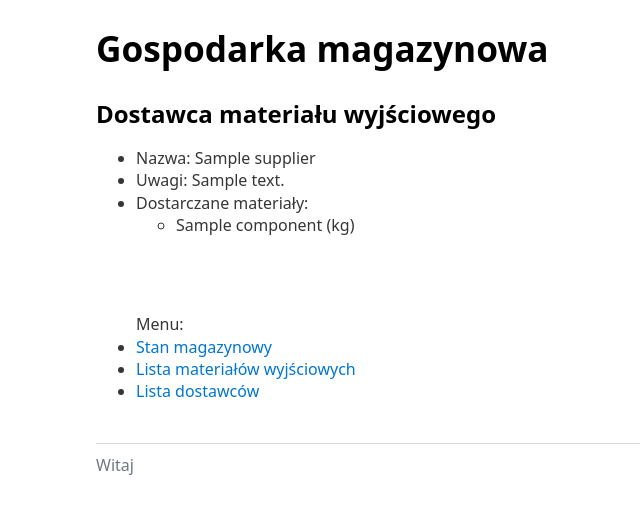
After one commit to raf-d/stock_level, a Django app: page /supplier/1/ in a window 1280 px wide. The commit adds this page. Shown: the top 514 px of the page, without its empty margins (144-784 px from the left). Run offline with Django 3.2, Linux system fonts and the light colour scheme; tables that the repository leaves empty hold one stand-in row (values such as "Sample post").

Commit message:
more views2

```diff
--- a/stocklevel/stocklevel/urls.py
+++ b/stocklevel/stocklevel/urls.py
@@ -16,7 +16,8 @@ Including another URLconf
 from django.contrib import admin
 from django.urls import path
 from stocklevel_app.views import BaseView, ComponentCreateView, ProductCreateView,\
-    RecipientCreateView, SupplierCreateView, ComponentsView, ComponentView
+    RecipientCreateView, SupplierCreateView, ComponentsView, ComponentView, SuppliersView,\
+    SupplierView, WarehouseEntryView, WarehouseReleaseFormView, StockLevelView
 
 urlpatterns = [
     path('admin/', admin.site.urls),
@@ -27,4 +28,10 @@ urlpatterns = [
     path('add-supplier/', SupplierCreateView.as_view()),
     path('components/', ComponentsView.as_view()),
     path('component/<int:component_id>/', ComponentView.as_view()),
+    path('suppliers/', SuppliersView.as_view()),
+    path('supplier/<int:supplier_id>/', SupplierView.as_view()),
+    path('add-warehouse-entry/', WarehouseEntryView.as_view()),
+    path('add-warehouse-release/', WarehouseReleaseFormView.as_view()),
+    path('stock-level/', StockLevelView.as_view()),
+
 ]
--- a/stocklevel/stocklevel_app/models.py
+++ b/stocklevel/stocklevel_app/models.py
@@ -4,9 +4,10 @@ from django.db import models
 class Component(models.Model):
     name = models.CharField(max_length=100, verbose_name='Nazwa materiału wyjściowego')
     measure = models.CharField(max_length=8, choices=(('kg', 'kg'), ('l', 'l')), verbose_name='Jednostka miary')
+    stock_level = models.FloatField(null=True, default=0)  # dodano
 
     def __str__(self):
-        return self.name
+        return (f'{self.name} ({self.measure})')
 
 
 class Recipient(models.Model):
@@ -36,16 +37,17 @@ class Product(models.Model):
 
 
 class WarehouseEntry(models.Model):
-    component = models.ForeignKey(Component, on_delete=models.CASCADE)
+    component = models.ForeignKey(Component, on_delete=models.CASCADE, verbose_name='Nazwa materiału wyjściowego')
     amount = models.FloatField(verbose_name='Ilość')
     # measure = models.CharField(choices=(('kg', 'kg'), ('l', 'l')))  powiązać z Component
-    supplier = models.ForeignKey(Supplier, on_delete=models.CASCADE)
+    supplier = models.ForeignKey(Supplier, on_delete=models.CASCADE, verbose_name='Dostawca materiału')
     supplier_series_number = models.CharField(max_length=100, verbose_name='Numer serii producenta')
     delivery_date = models.DateField(auto_now_add=True)
     # czy data ma się sama uzupełniać?
     warehouse_series_number = models.CharField(max_length=100, verbose_name='Numer magazynowy')
-    laboratory_series_number = models.CharField(max_length=100, null=True, verbose_name='Numer serii po badaniu')
-    use_by_date = models.DateField('Termin przydatności')
+    laboratory_series_number = models.CharField(max_length=100, null=True, verbose_name='Numer serii po badaniu',
+                                                help_text='Pole do uzupełnienia po wykonaniu badań wewnętrznych')
+    use_by_date = models.DateField(verbose_name='Termin przydatności')
 
     def __str__(self):
         return self.warehouse_series_number
--- a/stocklevel/stocklevel_app/templates/base.html
+++ b/stocklevel/stocklevel_app/templates/base.html
@@ -9,6 +9,13 @@
             {% block content %}{% endblock %}
         <br><br>
 
+            <ul>Menu:
+                <li><a href="../stock-level/">Stan magazynowy</a></li>
+                <li><a href="../components/">Lista materiałów wyjściowych</a></li>
+                <li><a href="../suppliers/">Lista dostawców</a></li>
+            </ul>
+
+
             <footer>Witaj</footer>
         </body>
     </html>
--- /dev/null
+++ b/stocklevel/stocklevel_app/templates/supplier.html
@@ -0,0 +1,16 @@
+{% extends 'base.html' %}
+{% block content %}
+    <h2>Dostawca materiału wyjściowego</h2>
+    <ul>
+        <li>Nazwa: {{ supplier.name }}</li>
+        <li>Uwagi: {{ supplier.comment }}</li>
+        <li>Dostarczane materiały:
+            <ul>
+                {% for comp in components %}
+                <li>{{ comp }}</li>
+                {% endfor %}
+            </ul>
+        </li>
+    </ul>
+
+{% endblock %}
--- a/stocklevel/stocklevel_app/views.py
+++ b/stocklevel/stocklevel_app/views.py
@@ -11,7 +11,6 @@ from .models import Component, Supplier, Product, Recipient, WarehouseEntry, War
 from .forms import ComponentForm, ProductForm, SupplierForm, RecipientForm, WarehouseEntryForm, WarehouseReleaseForm
 
 
-# Create your views here.
 class BaseView(View):
     def get(self, request):
         return render(request, 'base.html')
@@ -19,7 +18,7 @@ class BaseView(View):
 
 class ComponentCreateView(CreateView):
     model = Component
-    fields = '__all__'
+    fields = ['name', 'measure']
     success_url = '/'
 
 
@@ -53,11 +52,69 @@ class ComponentView(View):
         return render(request, 'component.html', {'component': component})
 
 
+class SuppliersView(View):
+    def get(self, request):
+        suppliers = Supplier.objects.all()
+        return render(request, 'suppliers.html', {'suppliers': suppliers})
 
-# class ComponentCreateView(View):
-#     def get(self, request):
-#         form = ComponentForm()
-#         return render(request, 'component_form.html', {'form': form})
+
+class SupplierView(View):
+    def get(self, request, supplier_id):
+        supplier = Supplier.objects.get(id=supplier_id)
+        components = supplier.component.all()
+        return render(request, 'supplier.html', {'supplier': supplier, 'components': components})
+
+
+class WarehouseEntryView(View):
+    def get(self, request):
+        form = WarehouseEntryForm()
+        return render(request, 'warehouse_entry.html', {'form': form})
+
+    def post(self, request):
+        form = WarehouseEntryForm(request.POST)
+        if form.is_valid():
+            warehouse_entry = form.save()
+            print(request.POST['component'])
+            component = Component.objects.get(id=request.POST['component'])
+            component.stock_level += int(request.POST['amount'])
+            print(component.stock_level)
+            new_comp = component.save()
+            return redirect('/')
+        else:
+            return render(request, 'warehouse_entry.html', {'form': form})
+
+
+class WarehouseReleaseFormView(FormView):  # do uzupełnienia
+    def get(self, request):
+        form = WarehouseReleaseForm()
+        return render(request, 'warehouse_release.html', {'form': form})
+
+    def post(self, request):
+        form = WarehouseReleaseForm(request.POST)
+        if form.is_valid():
+            warehouse_release = form.save()
+            component = Component.objects.get(id=request.POST['component'])
+            component.stock_level -= int(request.POST['amount'])
+            new_comp = component.save()
+            return redirect('/')
+        else:
+            return render(request, 'warehouse_release.html', {'form': form})
+
+
+#  jak to działa?
+# class WarehouseReleaseFormView(FormView):  # do uzupełnienia
+#     template_name = 'warehouse_release.html'
+#     form_class = WarehouseReleaseForm
+#     success_url = '/'
 #
-#     def post(self, request):
-#         pass
+#     def form_valid(self, request):
+#         component = Component.objects.get(id=request.POST['component'])
+#         component.stock_level -= int(request.POST['amount'])
+#         new_comp = component.save()
+#         return super(WarehouseReleaseFormView, self).form_valid(form)
+
+
+class StockLevelView(View):
+    def get(self, request):
+        components = Component.objects.all()
+        return render(request, 'stock_level.html', {'components': components})
```
Also changed, not shown: stocklevel/stocklevel_app/forms.py (+11 -1 lines), stocklevel/stocklevel_app/templates/stock_level.html (added, +9 -0 lines), stocklevel/stocklevel_app/templates/suppliers.html (added, +9 -0 lines), stocklevel/stocklevel_app/templates/warehouse_entry.html (added, +11 -0 lines), stocklevel/stocklevel_app/templates/warehouse_release.html (added, +11 -0 lines), stocklevel/stocklevel_app/migrations/0003_auto_20210128_1832.py (added).
